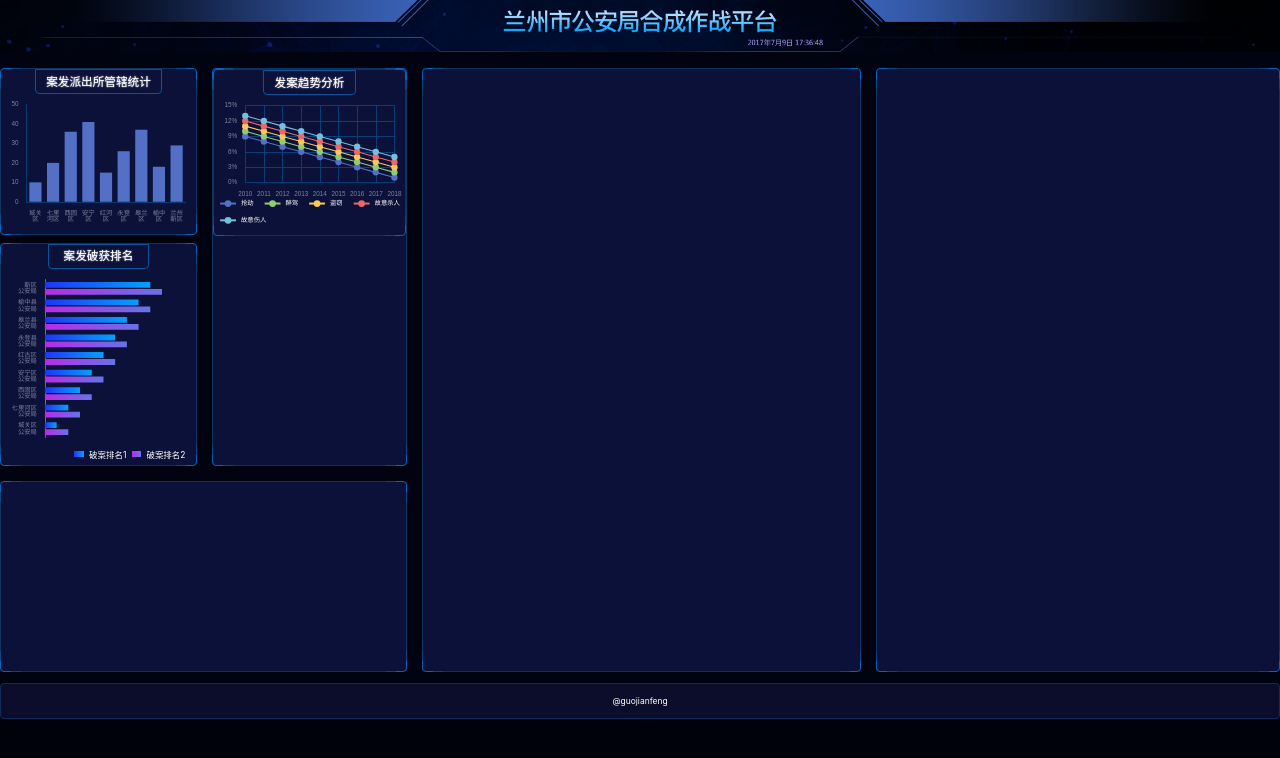
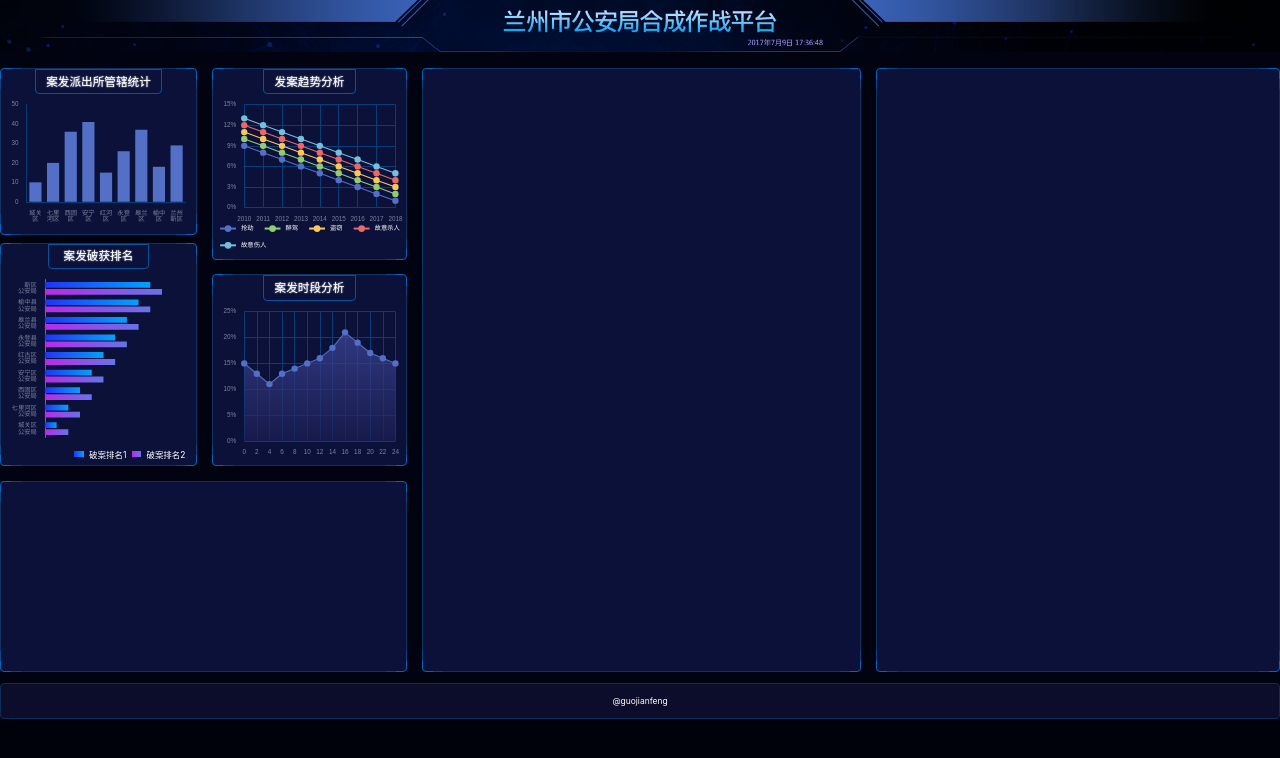
Before and after one commit to gjf610/big-screen-01, a React (Vite) app: page /#/ in a window 1280 px wide. Shown: the top 758 px of the page. Built offline with nearby package versions, Linux system fonts and the light colour scheme.

Commit message:
added Chart4

```diff
--- /dev/null
+++ b/src/component/chart-4.tsx
@@ -0,0 +1,62 @@
+import { useEffect, useRef } from "react";
+import * as echarts from 'echarts'
+import { createEchartsOptions } from "../shared/create-echarts-options";
+import { px } from "../shared/px";
+export const Chart4 = () => {
+    const divRef = useRef<HTMLElement | null>(null);
+    useEffect(() => {
+        var myChart = echarts.init(divRef.current);
+        myChart.setOption(createEchartsOptions({
+            xAxis: {
+                type: 'category',
+                boundaryGap: false,
+                data: [0, 2, 4, 6, 8, 10, 12, 14, 16, 18, 20, 22, 24],
+                splitLine: { show: true, lineStyle: { color: '#073E78' } },
+                axisTick: { show: false },
+                axisLine: { show: false },
+            },
+            yAxis: {
+                type: 'value',
+                splitLine: { lineStyle: { color: '#073E78' } },
+                axisLabel: {
+                    formatter(val: number) {
+                        return val * 100 + '%';
+                    }
+                }
+            },
+            series: [
+                {
+                    name: '故意伤人',
+                    type: 'line',
+                    stack: 'Total',
+                    data: [
+                        0.15, 0.13, 0.11,
+                        0.13, 0.14, 0.15,
+                        0.16, 0.18, 0.21,
+                        0.19, 0.17, 0.16,
+                        0.15
+                    ],
+                    symbol: 'circle',
+                    symbolSize: px(12),
+                    lineStyle: { width: px(2) },
+                    areaStyle: {
+                        color: new echarts.graphic.LinearGradient(0, 0, 0, 1, [{
+                            offset: 0,
+                            color: '#414a9f'
+                        }, {
+                            offset: 1,
+                            color: '#1b1d52'
+                        }]),
+                    }
+                },
+            ]
+
+        }))
+    }, [])
+    return (
+        <div className="bordered 时段分析">
+            <h2>案发时段分析</h2>
+            <div ref={divRef} className="chart" />
+        </div>
+    )
+}
--- a/src/pages/home.scss
+++ b/src/pages/home.scss
@@ -75,6 +75,9 @@
         }
         > .section2 {
             grid-area: box2;
+            display: flex;
+            flex-direction: column;
+            justify-content: space-between;
         }
         > .section3 {
             grid-area: box3;
@@ -85,7 +88,7 @@
         > .section5 {
             grid-area: box5;
         }
-        .管辖统计, .破获排名, .趋势分析{
+        .管辖统计, .破获排名, .趋势分析, .时段分析{
             height: px(315);
             display: flex;
             flex-direction: column;
@@ -128,6 +131,9 @@
                 background: linear-gradient(90deg, #b92ae8 0%, #6773e7 100%);
               }
             }
-          }
+        }
+        .趋势分析, .时段分析 {
+            height: px(363);
+        }
     }
 }
--- a/src/pages/home.tsx
+++ b/src/pages/home.tsx
@@ -4,6 +4,7 @@
 import { Chart1 } from "../component/chart-1";
 import { Chart2 } from "../component/chart-2";
 import { Chart3 } from "../component/chart-3";
+import { Chart4 } from "../component/chart-4";
 export const Home = () => {
 
   return (
@@ -13,10 +14,10 @@
         <section className="section1">
           <Chart1 />
           <Chart2 />
-
         </section>
-        <section className="bordered section2">
+        <section className="section2">
           <Chart3 />
+          <Chart4 />
         </section>
         <section className="bordered section3"></section>
         <section className="bordered section4"></section>
```
